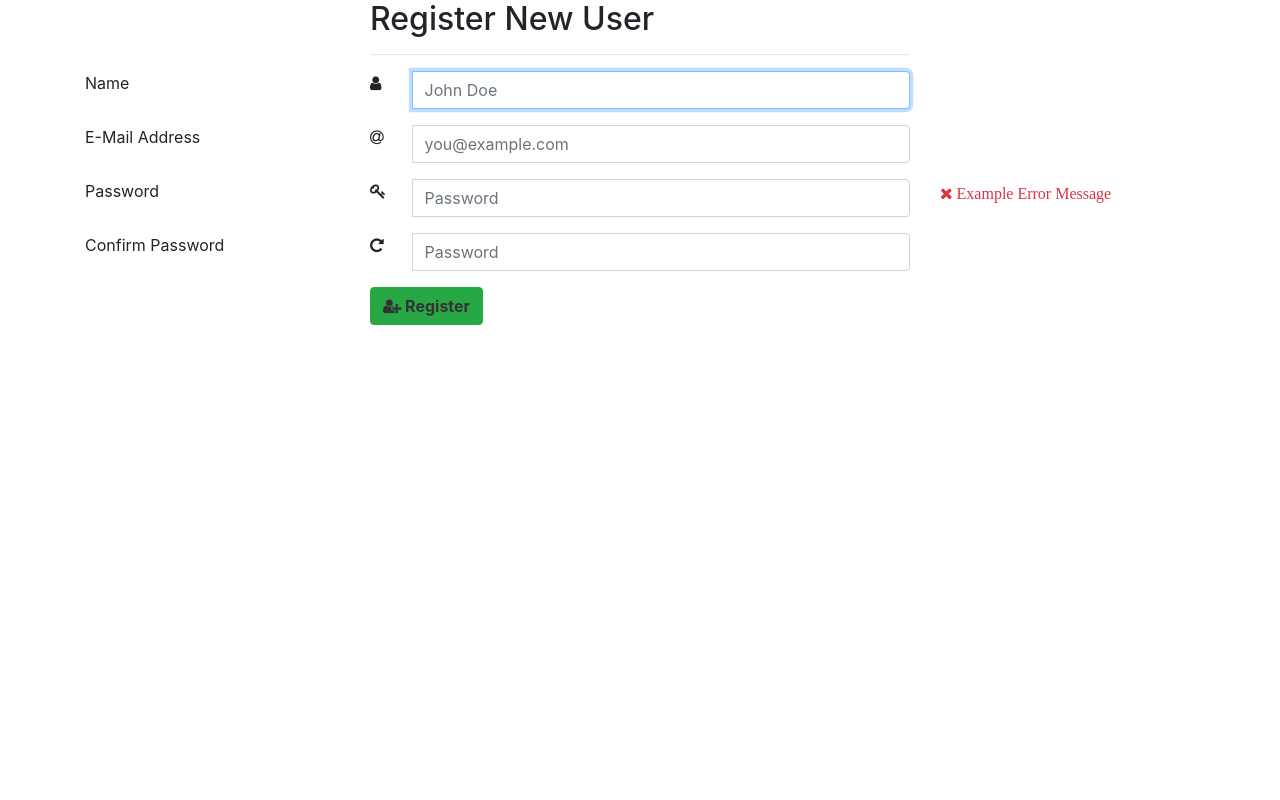
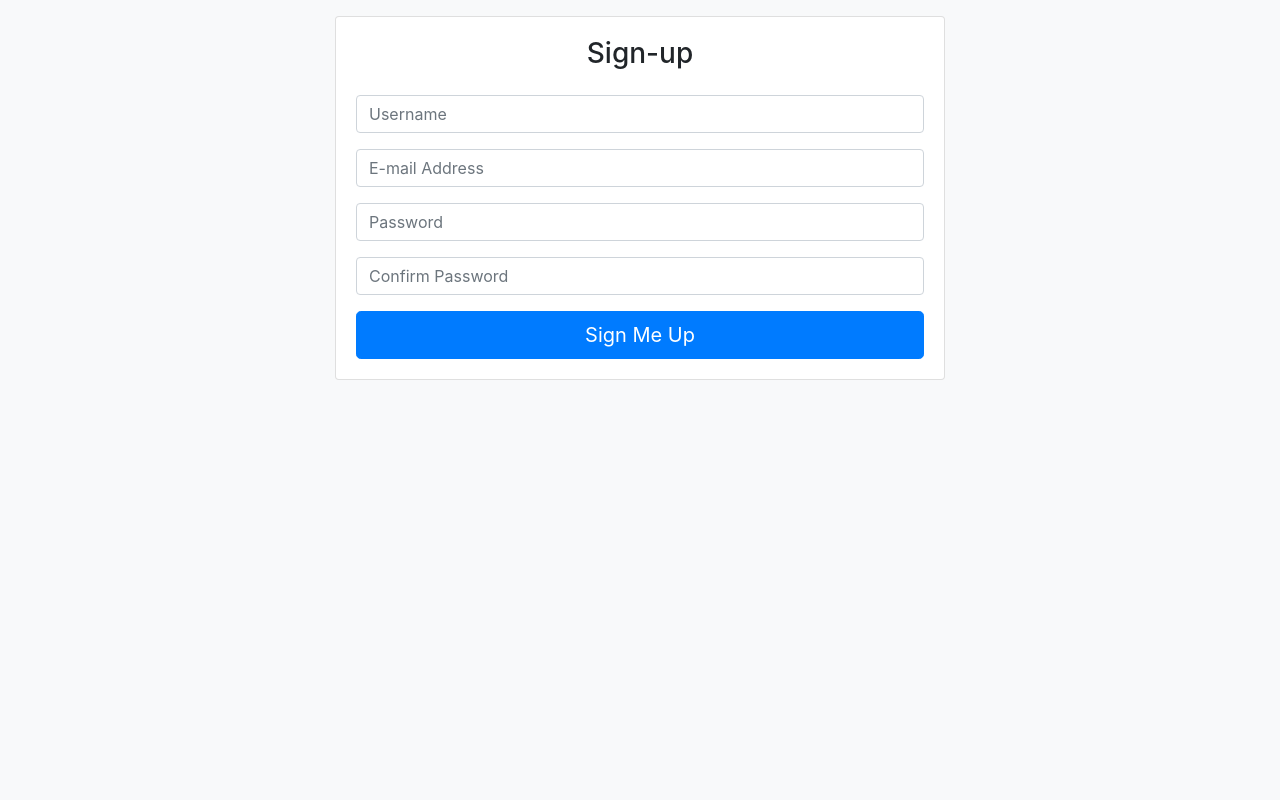
Before and after one commit to jacobv2410/Plaid, a Node server app: page /register in a window 1280 px wide. Run offline with Node 20, Linux system fonts and the light colour scheme; some libraries are stand-ins or nearby versions.

Commit message:
add verification for registration form

```diff
--- a/package.json
+++ b/package.json
@@ -22,9 +22,13 @@
   },
   "homepage": "https://github.com/JodeciLe84/sequelizedBurger#readme",
   "dependencies": {
+    "bcryptjs": "^2.4.3",
     "body-parser": "^1.18.2",
+    "connect-flash": "^0.1.1",
     "express": "^4.16.3",
     "express-handlebars": "^3.0.0",
+    "express-session": "^1.15.6",
+    "express-validator": "^5.2.0",
     "fs": "0.0.1-security",
     "mysql2": "^1.5.3",
     "path": "^0.12.7",
--- a/views/registration.hbs
+++ b/views/registration.hbs
@@ -1,96 +1,46 @@
-<div class="container">
-    <form class="form-horizontal" role="form" method="POST" action="/register">
+<div class="container-fluid bg-light py-3">
     <div class="row">
-            <div class="col-md-3"></div>
-            <div class="col-md-6">
-                <h2>Register New User</h2>
-                <hr>
+        <div class="col-md-6 mx-auto">
+            <div class="card card-body">
+                <h3 class="text-center mb-4">Sign-up</h3>
+                {{!--
+                <div class="alert alert-danger">
+                    <a class="close font-weight-light" data-dismiss="alert" href="#">×</a>Password is too short.
+                </div> --}}
+                {{#if errors}}
+                    {{#each errors}}
+                    <div class="alert alert-danger">{{msg}}</div>
+                    {{/each}}
+                {{/if}}
+
+                <form action="/register" method="POST">
+                    <fieldset>
+                        <div class="form-group has-error has-feedback">
+                            <input class="form-control input-lg" placeholder="Username" name="username" type="text">
                         </div>
+                        <div class="form-group has-error .has-feedbac">
+                            <input class="form-control input-lg" placeholder="E-mail Address" name="email" type="text">
                         </div>
-        <div class="row">
-            <div class="col-md-3 field-label-responsive">
-                <label for="name">Name</label>
+                        <div class="form-group has-error .has-feedbac">
+                            <input class="form-control input-lg" placeholder="Password" name="password" value="" type="password">
                         </div>
-            <div class="col-md-6">
-                <div class="form-group">
-                    <div class="input-group mb-2 mr-sm-2 mb-sm-0">
-                        <div class="input-group-addon" style="width: 2.6rem"><i class="fa fa-user"></i></div>
-                        <input type="text" name="username" class="form-control" id="username"
-                               placeholder="John Doe" required autofocus>
+                        <div class="form-group has-error .has-feedbac">
+                            <input class="form-control input-lg" placeholder="Confirm Password" name="confirmPassword" value="" type="password">
                         </div>
-                </div>
-            </div>
-            <div class="col-md-3">
-                <div class="form-control-feedback">
-                        <span class="text-danger align-middle">
-                            <!-- Put name validation error messages here -->
-                        </span>
-                </div>
-            </div>
-        </div>
-        <div class="row">
-            <div class="col-md-3 field-label-responsive">
-                <label for="email">E-Mail Address</label>
-            </div>
-            <div class="col-md-6">
-                <div class="form-group">
-                    <div class="input-group mb-2 mr-sm-2 mb-sm-0">
-                        <div class="input-group-addon" style="width: 2.6rem"><i class="fa fa-at"></i></div>
-                        <input type="text" name="email" class="form-control" id="email"
-                               placeholder="you@example.com" required autofocus>
-                    </div>
-                </div>
-            </div>
-            <div class="col-md-3">
-                <div class="form-control-feedback">
-                        <span class="text-danger align-middle">
-                            <!-- Put e-mail validation error messages here -->
-                        </span>
-                </div>
-            </div>
-        </div>
-        <div class="row">
-            <div class="col-md-3 field-label-responsive">
-                <label for="password">Password</label>
-            </div>
-            <div class="col-md-6">
-                <div class="form-group has-danger">
-                    <div class="input-group mb-2 mr-sm-2 mb-sm-0">
-                        <div class="input-group-addon" style="width: 2.6rem"><i class="fa fa-key"></i></div>
-                        <input type="password" name="password" class="form-control" id="password"
-                               placeholder="Password" required>
-                    </div>
-                </div>
-            </div>
-            <div class="col-md-3">
-                <div class="form-control-feedback">
-                        <span class="text-danger align-middle">
-                            <i class="fa fa-close"> Example Error Message</i>
-                        </span>
-                </div>
-            </div>
-        </div>
-        <div class="row">
-            <div class="col-md-3 field-label-responsive">
-                <label for="password">Confirm Password</label>
-            </div>
-            <div class="col-md-6">
-                <div class="form-group">
-                    <div class="input-group mb-2 mr-sm-2 mb-sm-0">
-                        <div class="input-group-addon" style="width: 2.6rem">
-                            <i class="fa fa-repeat"></i>
-                        </div>
-                        <input type="password" name="password-confirmation" class="form-control"
-                               id="password-confirm" placeholder="Password" required>
+
+
+                        {{!--
+                        <div class="checkbox">
+                            <label class="small">
+                                <input name="terms" type="checkbox">I have read and agree to the
+                                <a href="#">terms of service</a>
+                            </label>
+                        </div> --}}
+                        <input class="btn btn-lg btn-primary btn-block" value="Sign Me Up" type="submit">
+                    </fieldset>
+                </form>
+
             </div>
         </div>
     </div>
 </div>
-        <div class="row">
-            <div class="col-md-3"></div>
-            <div class="col-md-6">
-                <button type="submit" class="btn btn-success register"><i class="fa fa-user-plus"></i> Register</button>
-            </div>
-        </div>
-    </form>
-</div>
```
Also changed, not shown: models/user.js (+24 -1 lines), routes/apiHelper.js (added, +17 -0 lines), routes/apiRoutes.js (+62 -12 lines), server.js (+42 -1 lines), views/login.hbs (+15 -2 lines), 2 other files. Lines whose indentation alone changed are shown as unchanged.
